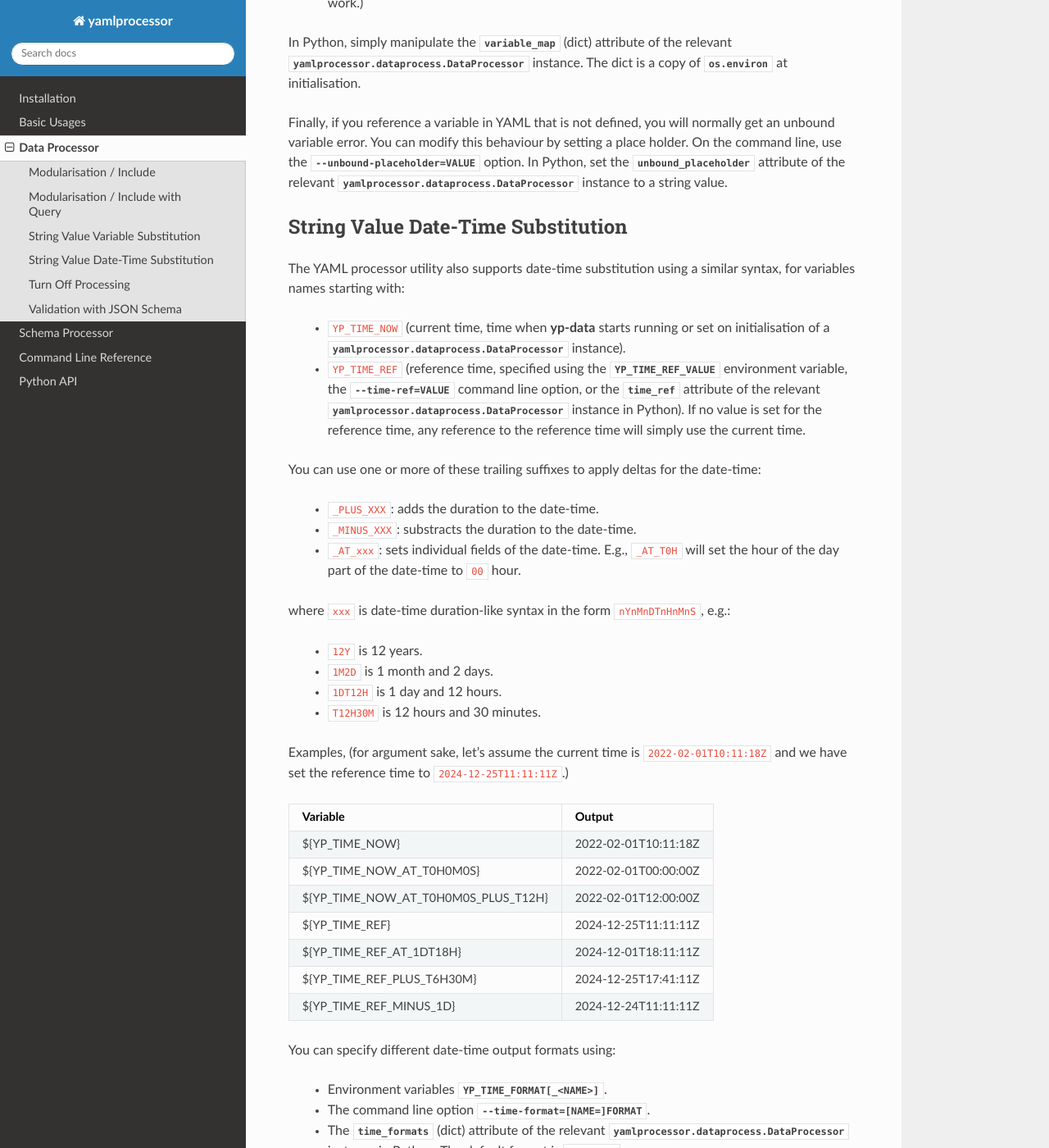
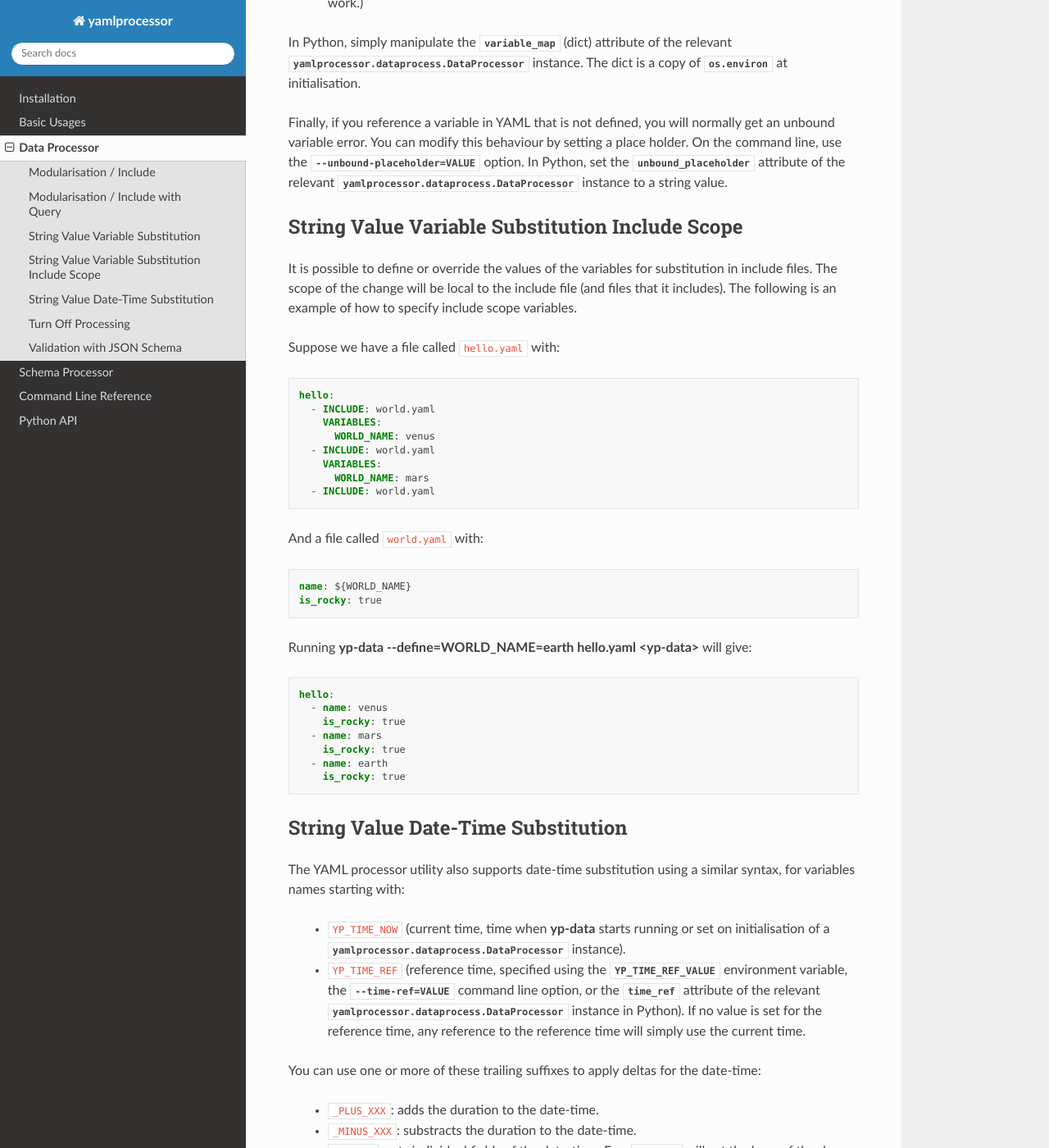
Before and after one commit to JCSDA-internal/yamlprocessor, a Sphinx documentation site: the page built from docs/data-process.rst, in a window 1280 px wide and 1400 px high, scrolled down 2889 px. Shown: the whole window at 82% size. Built offline with Sphinx 7.4.7 and the Read the Docs theme 2.0.0, drawn with Linux system fonts in a browser that asks for light colours.

Commit message:
Include scope variables
Support add/modify variables (for string value substitution) in an
include file scope.

```diff
--- a/docs/data-process.rst
+++ b/docs/data-process.rst
@@ -167,6 +167,48 @@ relevant :py:class:`yamlprocessor.dataprocess.DataProcessor` instance to a
 string value.
 
 
+String Value Variable Substitution Include Scope
+------------------------------------------------
+
+It is possible to define or override the values of the variables for
+substitution in include files. The scope of the change will be local to the
+include file (and files that it includes). The following is an example of how
+to specify include scope variables.
+
+Suppose we have a file called ``hello.yaml`` with:
+
+.. code-block:: yaml
+
+   hello:
+     - INCLUDE: world.yaml
+       VARIABLES:
+         WORLD_NAME: venus
+     - INCLUDE: world.yaml
+       VARIABLES:
+         WORLD_NAME: mars
+     - INCLUDE: world.yaml
+
+And a file called ``world.yaml`` with:
+
+.. code-block:: yaml
+
+   name: ${WORLD_NAME}
+   is_rocky: true
+
+Running :program:`yp-data --define=WORLD_NAME=earth hello.yaml <yp-data>` will
+give:
+
+.. code-block:: yaml
+
+   hello:
+     - name: venus
+       is_rocky: true
+     - name: mars
+       is_rocky: true
+     - name: earth
+       is_rocky: true
+
+
 String Value Date-Time Substitution
 -----------------------------------
 
```
Also changed, not shown: 2 other files.
